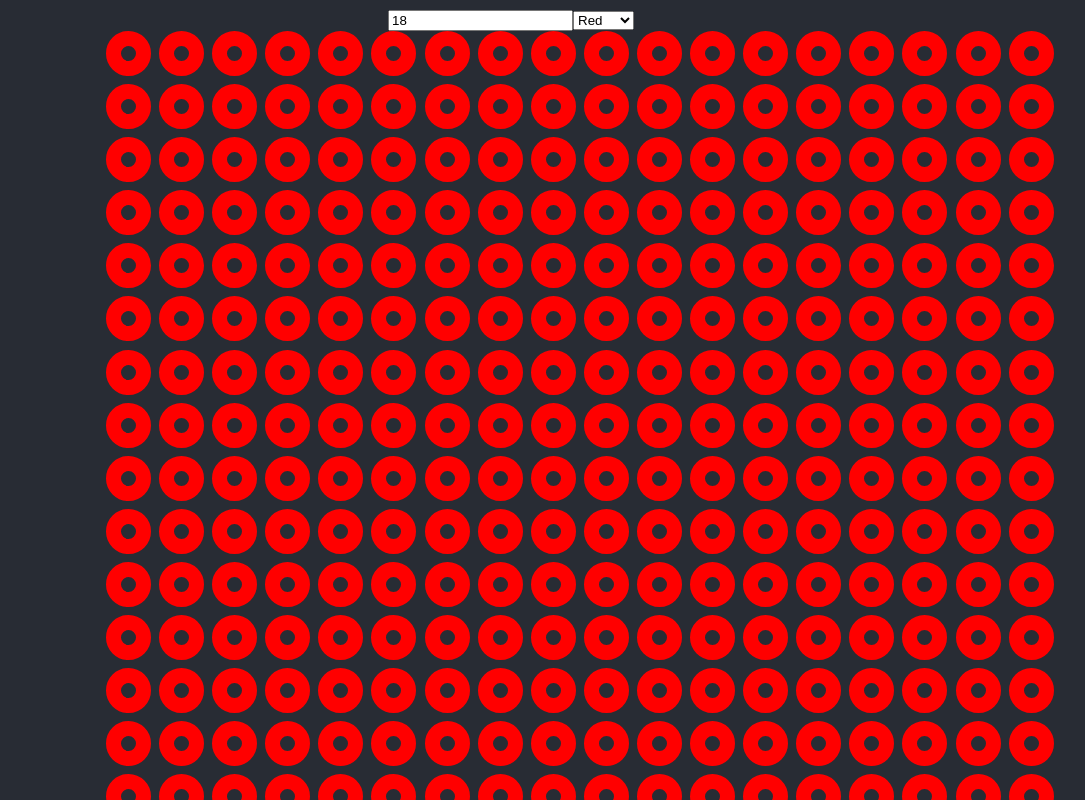
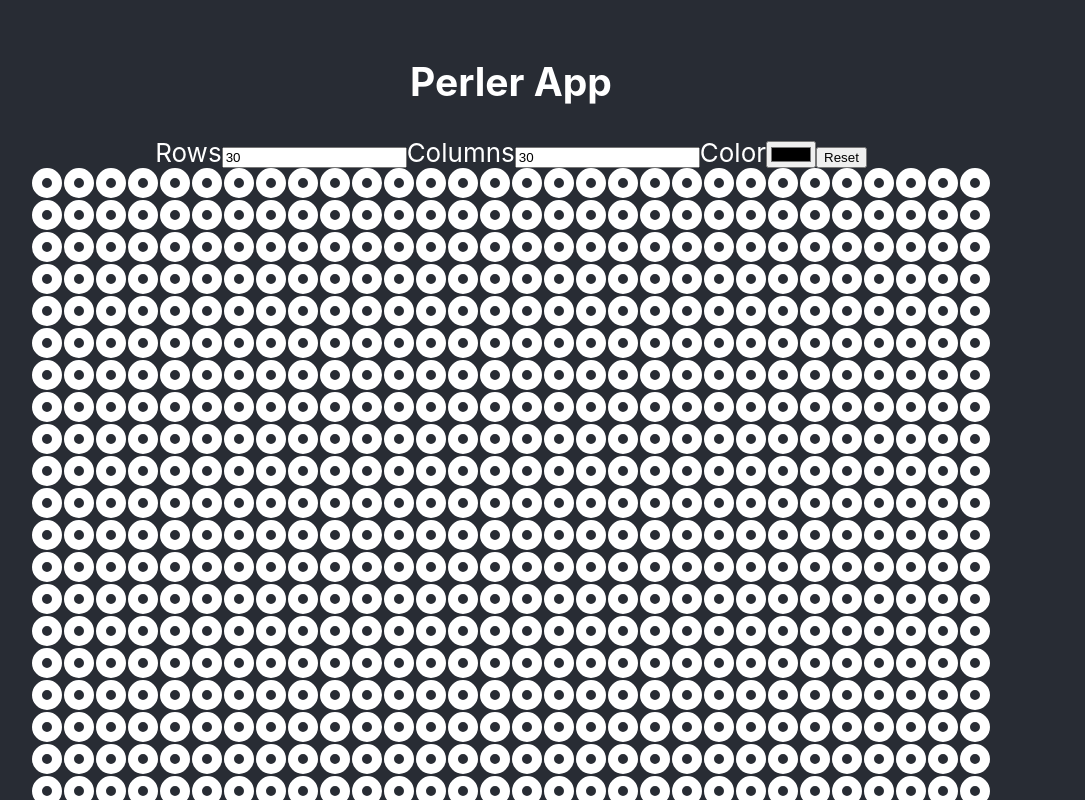
Before and after one commit to alex-test-organization/app, a React (Create React App) app: page / in a window 1280 px wide. Shown: the top 800 px of the page, without its empty margins (129-1214 px from the left). Built offline with nearby package versions, Linux system fonts and the light colour scheme.

Commit message:
Grid resizing. Added color picker, reset button.

```diff
--- a/src/App.css
+++ b/src/App.css
@@ -14,12 +14,10 @@
 }
 
 .App-header {
-  background-color: #282c34;
-  min-height: 100vh;
+  margin-top: 2%;
   display: flex;
   flex-direction: column;
   align-items: center;
-  justify-content: center;
   font-size: calc(10px + 2vmin);
   color: white;
 }
@@ -32,19 +30,24 @@
   from {
     transform: rotate(0deg);
   }
+
   to {
     transform: rotate(360deg);
   }
 }
 
 .circle {
-  border: 15px solid;
+  border: 10px solid;
   border-radius: 50px;
-  height:15px;
-  width:15px;
+  height: 10px;
+  width: 10px;
 }
 
 .grid {
   display: grid;
-  gap: 1%;
+  gap: 2px;
 }
+
+.outline {
+  /* border: 1px solid black; */
+}
--- a/src/App.js
+++ b/src/App.js
@@ -1,4 +1,3 @@
-import logo from './logo.svg';
 import './App.css';
 import Canvas from './Canvas'
 
@@ -6,7 +5,6 @@ function App() {
   return (
     <div className="App">
       <header className="App-header">
-
         <Canvas />
       </header>
     </div>
--- a/src/Canvas.js
+++ b/src/Canvas.js
@@ -1,42 +1,56 @@
-import React, { useState } from 'react';
+import React, { useState, useEffect } from 'react';
 
 import Circle from './Circle';
 
-
 function Canvas() {
-    // Declare a new state variable, which we'll call "count"
-    const [color, setColor] = useState("red");
-    const [size, setSize] = useState(18)
+    const [color, setColor] = useState("white");
+    const [rowSize, setRowSize] = useState(30)
+    const [colSize, setColSize] = useState(30)
 
     const handleColorChange = (e) => {
+        console.log(e.target.value)
         setColor(e.target.value)
     }
-    const handleSizeChange = (ev) => {
-        if(ev.target.value === undefined || ev.target.value === 0) {
+
+    const handleRowSizeChange = (e) => {
+        if (e.target.value === undefined || e.target.value === 0) {
             return
         }
-        setSize(ev.target.value)
+        setRowSize(e.target.value)
     }
 
-    const gridCanvas = Array(size).fill(Array(size))
+    const handleColSizeChange = (e) => {
+        if (e.target.value === undefined || e.target.value === 0) {
+            return
+        }
+        setColSize(e.target.value)
+    }
 
-    for (let i = 0; i < size; i += 1) {
-        for (let j = 0; j < size; j += 1) {
-            gridCanvas[i][j] = <Circle key={`${i} ${j}`} color={color} />
-        }
+    const resetGrid = e => {
+        window.location.reload();
     }
+
+    let gridCanvas = Array(rowSize * colSize)
+    for (let i = 0; i < rowSize * colSize; i += 1) {
+        gridCanvas[i] = <Circle key={`${i}`} color={color} />
+    }
+
+    useEffect(() => {
+        setColor("#000000")
+    }, []);
+
 
     return (
         <div className="form">
-            <input value={size} onChange={handleSizeChange}/>
-            <select name="color" id="colors" onChange={handleColorChange}>
-                <option value="red">Red</option>
-                <option value="black">Black</option>
-                <option value="green">Green</option>
-                <option value="yellow">Yellow</option>
-            </select>
-
-            <div className="grid" style={{ "gridTemplateColumns": `repeat(${size}, 2fr)` }}>
+            <h2>Perler App</h2>
+            <label>Rows</label>
+            <input label="Rows" value={rowSize} onChange={handleRowSizeChange} />
+            <label>Columns</label>
+            <input value={colSize} onChange={handleColSizeChange} />
+            <label>Color</label>
+            <input type="color" id="colorPicker" onBlur={handleColorChange} />
+            <button onClick={resetGrid}>Reset</button>
+            <div className="grid" style={{ "gridTemplateColumns": `repeat(${rowSize}, 2fr)` }}>
                 {gridCanvas}
             </div>
         </div>
--- a/src/Circle.js
+++ b/src/Circle.js
@@ -6,17 +6,17 @@ function Circle(props) {
     const [color, setColor] = useState(props.color)
 
     const handleColorChange = (e) => {
-
         setColor(props.color);
     }
 
     return (
-        <div style={{ color: color }} className="circle"
-            onDragOver={handleColorChange}
-            onMouseDown={handleColorChange}
-            onDragEnter={handleColorChange}
-        >
-            <p className="text"> </p>
+        <div className="outline">
+            <div style={{ color: color }} className="circle"
+                onDragOver={handleColorChange}
+                onMouseDown={handleColorChange}
+                onDragEnter={handleColorChange}
+            >
+            </div>
         </div>
     );
 }
--- a/src/index.css
+++ b/src/index.css
@@ -5,6 +5,7 @@ body {
     sans-serif;
   -webkit-font-smoothing: antialiased;
   -moz-osx-font-smoothing: grayscale;
+  background-color: #282c34;
 }
 
 code {
```
